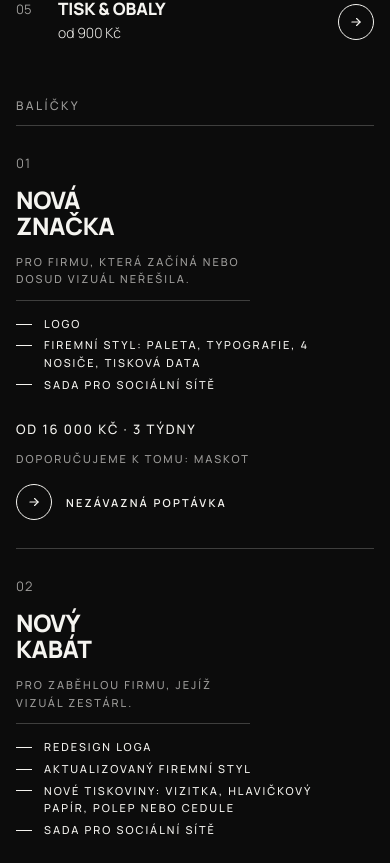
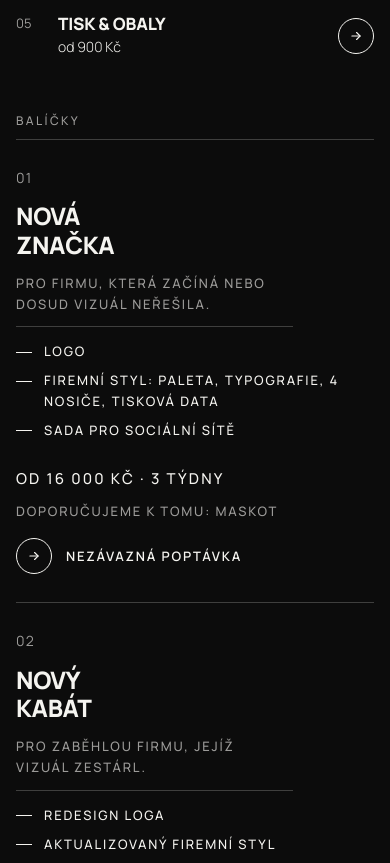
Before and after one commit to levafedorov/framehouse, a Next.js app: page / in a window 390 px wide. Shown: the part 1521-2384 px from the top of the page. Built offline with nearby package versions, Linux system fonts and the light colour scheme.

Commit message:
Phone: room for diacritics in headings, larger bundle text
- Co děláme and bundle names get taller line heights on phones
- Bundle copy, prices and labels one to two sizes up on phones

```diff
--- a/src/components/Bundles.module.css
+++ b/src/components/Bundles.module.css
@@ -152,4 +152,33 @@
   .section {
     padding: 8px 16px 28px;
   }
+
+  .num {
+    font-size: 14px;
+  }
+
+  .name {
+    line-height: 1.18;
+  }
+
+  .audience,
+  .includes,
+  .recommended,
+  .cta > span:last-child {
+    font-size: 13px;
+    letter-spacing: 0.14em;
+  }
+
+  .includes {
+    gap: 8px;
+  }
+
+  .from {
+    font-size: 15px;
+  }
+
+  .terms {
+    font-size: 12px;
+    letter-spacing: 0.12em;
+  }
 }
--- a/src/components/Bundles.tsx
+++ b/src/components/Bundles.tsx
@@ -45,7 +45,9 @@ export default function Bundles() {
                   Doporučujeme k tomu: {b.recommended.label}
                 </Link>
               )}
-              <CircleLink href="/#contact">Nezávazná poptávka</CircleLink>
+              <CircleLink href="/#contact" className={styles.cta}>
+                Nezávazná poptávka
+              </CircleLink>
             </div>
           </li>
         ))}
--- a/src/components/Services.module.css
+++ b/src/components/Services.module.css
@@ -116,6 +116,10 @@
     padding: 28px 16px;
   }
 
+  .title {
+    line-height: 1.2;
+  }
+
   .head {
     align-items: flex-end;
   }
```
